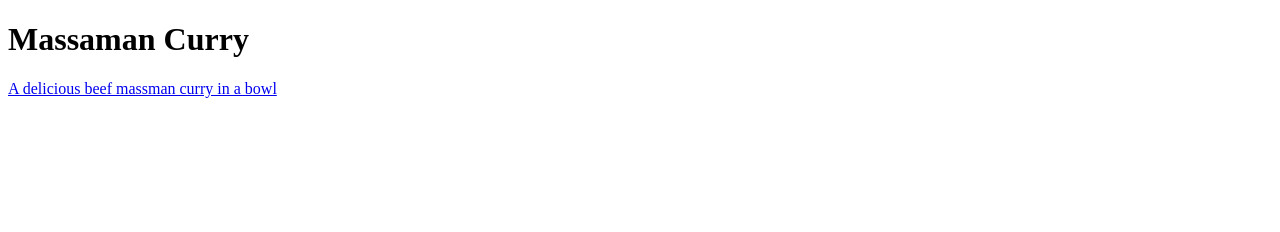
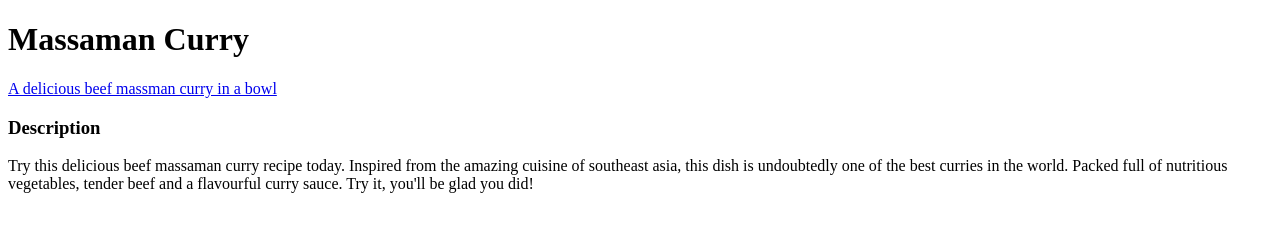
Before and after one commit to RyFarn/odin-recipes, a plain HTML site: page recipes/massaman-curry.html in a window 1280 px wide. Drawn offline with Linux system fonts and the light colour scheme.

Commit message:
Add recipe description for massaman
Wrote a descriptive paragraph for the recipe to entice
the reader and ensure that they read on to find out how to
make the delicious curry.

```diff
--- a/recipes/massaman-curry.html
+++ b/recipes/massaman-curry.html
@@ -10,5 +10,15 @@
         <h1>Massaman Curry</h1>
 
         <a href="../images/massaman-curry.jpg">A delicious beef massman curry in a bowl</a>
+
+        <h3>Description</h3>
+
+        <p>Try this delicious beef massaman curry recipe today.
+            Inspired from the amazing cuisine of southeast asia,
+            this dish is undoubtedly one of the best curries in the
+            world. Packed full of nutritious vegetables, tender beef
+            and a flavourful curry sauce. Try it, you'll be glad you
+            did!
+        </p>
     </body>
 </html>
```
